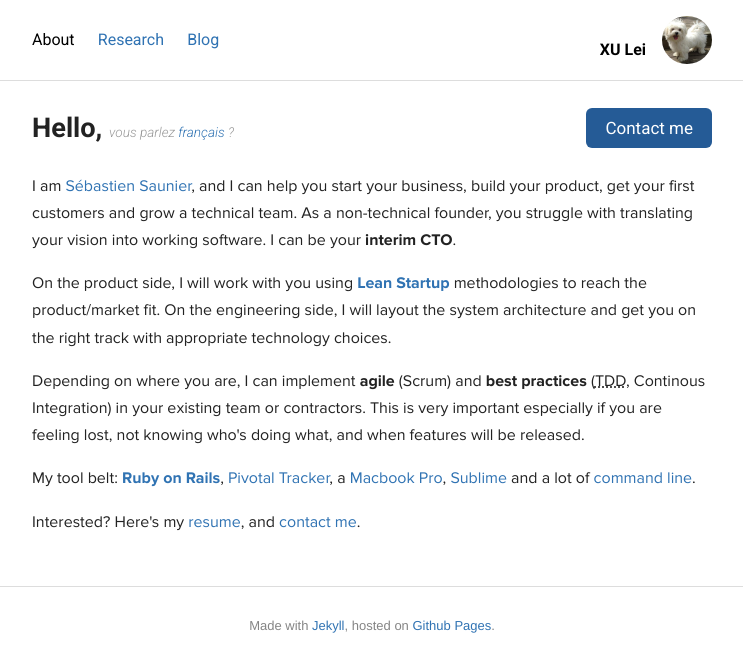
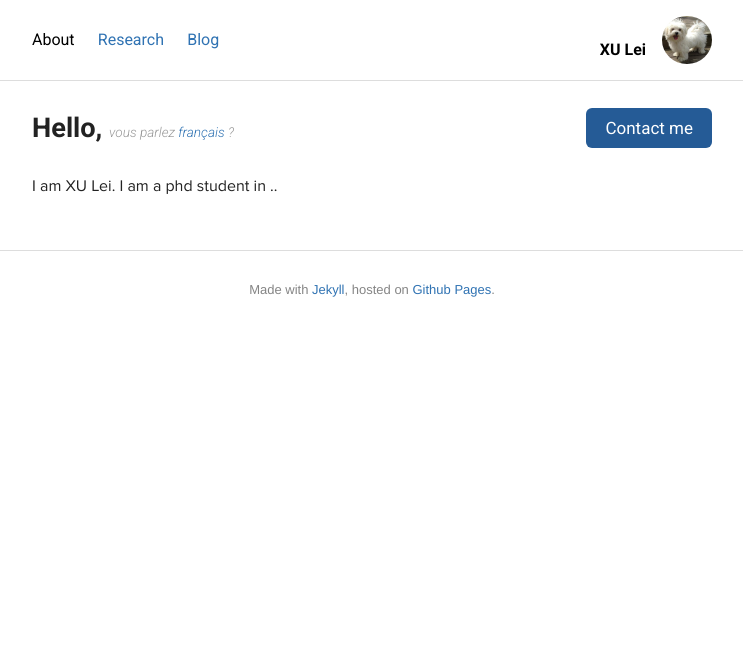
Before and after one commit to shirleysteve/1, a Jekyll site: the page built from index.html, in a window 1280 px wide. Shown: the top 672 px of the page, without its empty margins (268-1011 px from the left). Built offline with Jekyll 4.4.1, drawn with Linux system fonts in a browser that asks for light colours; Markdown is read by kramdown in place of the engine named in the settings.

Commit message:
Update index.html

```diff
--- a/index.html
+++ b/index.html
@@ -1,8 +1,8 @@
 ---
 layout: default
 category: about
-title: Sébastien Saunier - CTO at Le Wagon - Startup Technical Coach
-description: Sébastien Saunier helps non-technical founders start business, build a product, get customers and grow a technical team.
+title: XU Lei -homepage
+description: On journey of phd
 ---
 
 <section class="about-me inner" itemscope itemtype="http://data-vocabulary.org/Person">
@@ -20,34 +20,17 @@ description: Sébastien Saunier helps non-technical founders start business, bui
   </h1>
 
   <p>
-    I am <a href="/"><span itemprop="name">Sébastien Saunier</span></a>, and I can help you start
+    <!--I am <a href="/"><span itemprop="name">Sébastien Saunier</span></a>, and I can help you start
     your business, build your product, get your first customers and grow a technical team.
     As a non-technical founder, you struggle with translating your vision into working software.
     I can be your <strong itemprop="role">interim CTO</strong>.<!--  in <span itemprop="location">Paris</span>. -->
   </p>
 
+
   <p>
-    On the product side, I will work with you using <strong><a href="http://theleanstartup.com/">Lean Startup</a></strong> methodologies to reach the product/market fit. On the engineering side, I will layout
-    the system architecture and get you on the right track with appropriate technology choices.
+I am XU Lei. I am a phd student in ..
   </p>
 
-  <p>
-    Depending on where you are, I can implement <strong>agile</strong> (Scrum)
-    and <strong>best practices</strong> (<acronym title="Test-Driven Development">TDD</acronym>, Continous Integration) in your existing team or contractors. This is very important especially if you
-    are feeling lost, not knowing who's doing what, and when features will be released.
-  </p>
 
-  <p>
-    My tool belt: <a href="http://rubyonrails.org/"><strong>Ruby on Rails</strong></a>,
-    <a href="http://pivotaltracker.com/">Pivotal Tracker</a>,
-    a <a href="https://www.apple.com/macbook-pro/">Macbook Pro</a>,
-    <a href="http://www.sublimetext.com/">Sublime</a>
-    and a lot of <a href="https://github.com/ssaunier/dotfiles">command line</a>.
-  </p>
-
-  <p>
-    Interested? Here's my <a href="https://github.com/ssaunier/resume/raw/master/resume.pdf">resume</a>,
-    and <a href="/contact">contact me</a>.
-  </p>
 
 </section>
```
